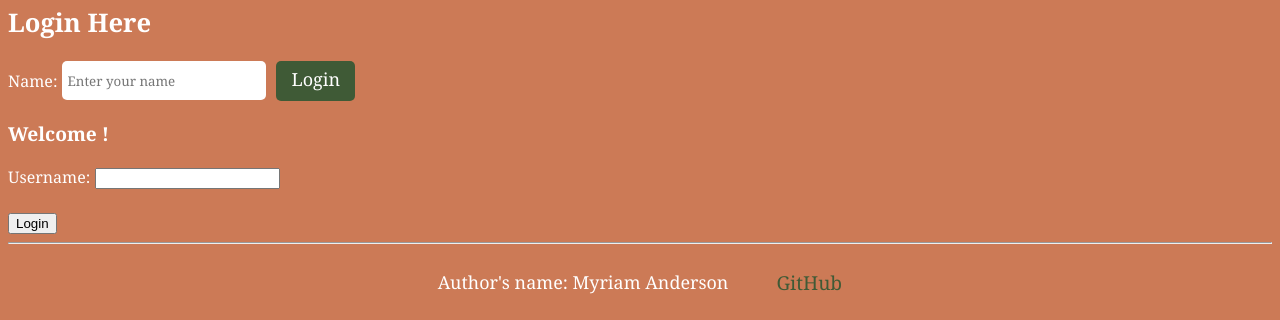
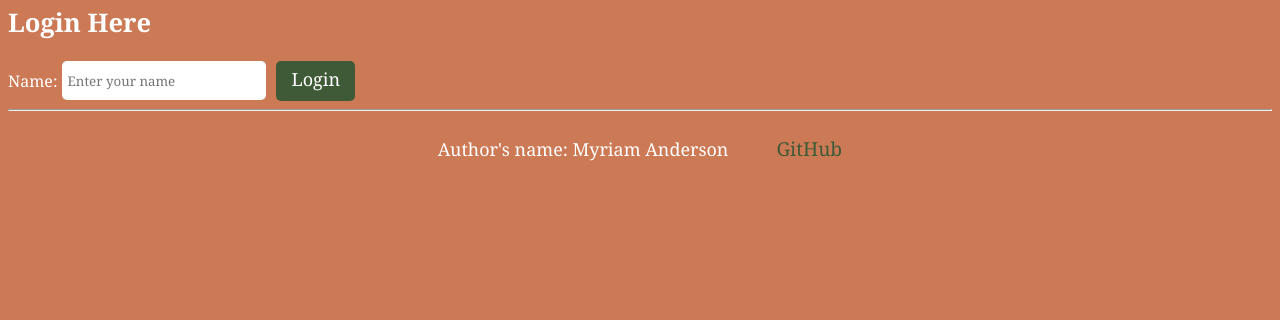
Before and after one commit to myriambyu/startup, a plain HTML site: page index.html in a window 1280 px wide. Shown: the part 1099-1419 px from the top of the page. After the commit the page ends 1286 px from the top, so only its background shows below. Drawn offline with Linux system fonts and the light colour scheme.

Commit message:
updated index.html

```diff
--- a/index.html
+++ b/index.html
@@ -28,20 +28,14 @@
           <h2>Login Here</h2>
           <form id="loginForm">
             <div class="login">
-              <label for="name">Name:</label>
-              <input type="text" class="placeholder" id="name" placeholder="Enter your name" />
-              <button type="submit" class="button" onclick="login()">Login</button>
+              <label for="username">Name:</label>
+              <input type="text" class="placeholder" id="username" name="username" placeholder="Enter your name" />
+              <button type="submit" class="button">Login</button>
             </div>
-            <div id="userInfo" style="display: none;">
-              <h3>Welcome <span id="loggedInUsername"></span>!</h3>
-            </div>
+          </form>
+          <div id="userInfo" style="display: none;">
             <h3>Welcome <span id="loggedInUsername"></span>!</h3>
-          </form>
-          <form id="loginForm">
-            <label for="username">Username:</label>
-            <input type="text" id="username" name="username"><br><br>
-            <button type="submit">Login</button>
-          </form>
+          </div>
         </div>
       </div>
     </main>
```
